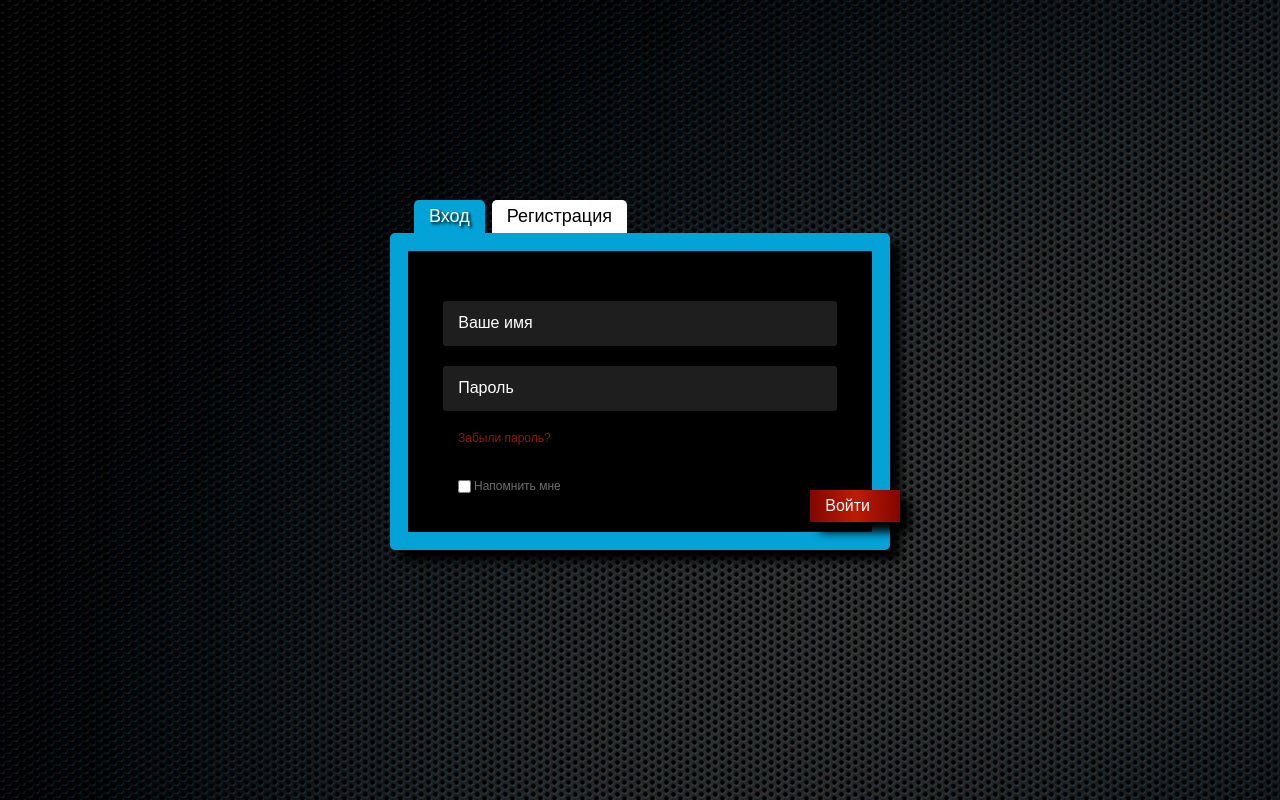
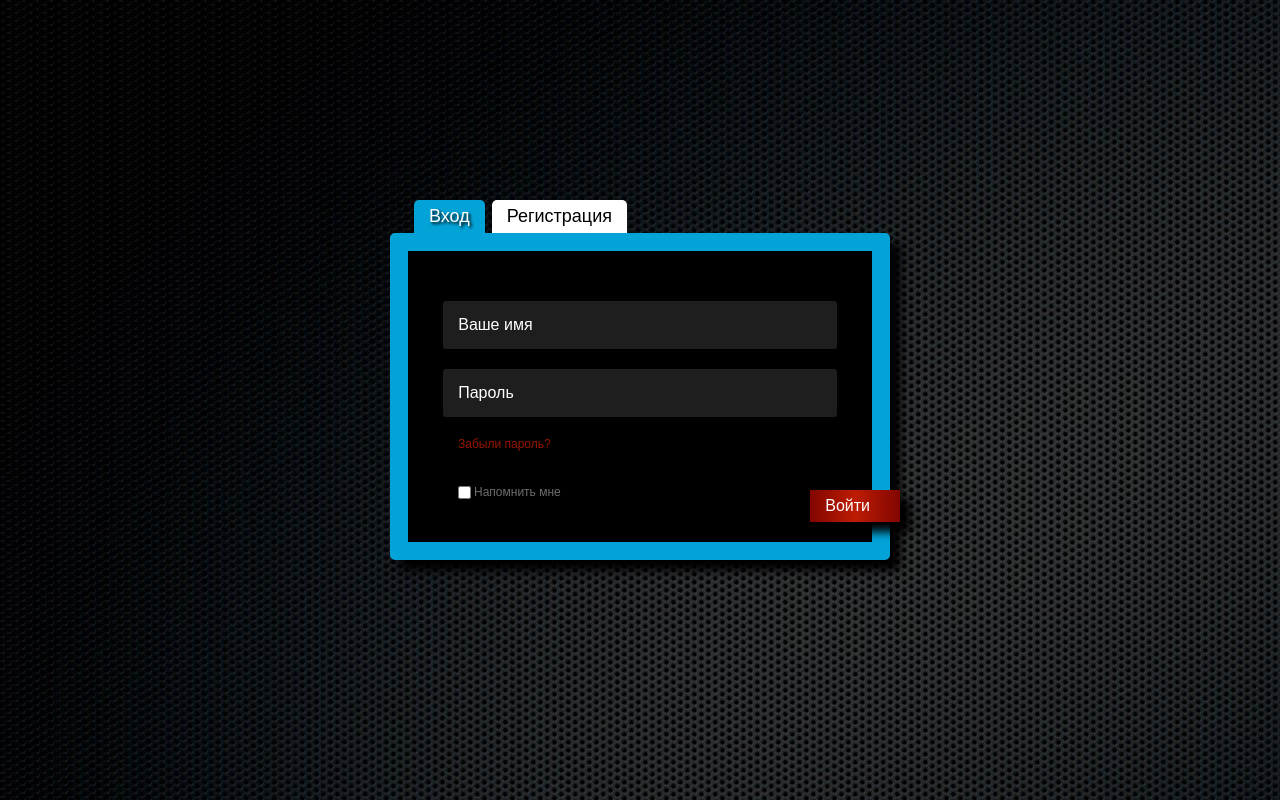
Before and after one commit to galiulinruslan/galiulinruslan.github.io, a PHP site: page / in a window 1280 px wide. Run offline with PHP 8.4, Linux system fonts and the light colour scheme.

Commit message:
Изменения style.css
Увеличение высоты формы, добавление размера и цвета вводимого текста

```diff
--- a/lesson_18.1/css/style.css
+++ b/lesson_18.1/css/style.css
@@ -13,7 +13,7 @@ body {
 
 .tabs {
   width: 500px;
-  height: 350px;
+  height: 360px;
 }
 
 .tabs ul, .tabs li {
@@ -106,6 +106,9 @@ body {
   width: 90%;
   margin: 20px auto;
   padding: 15px;
+  font-size: 16px;
+  outline: none;
+  color: #ffffff;
 }
 
 .enter-input::placeholder {
```
